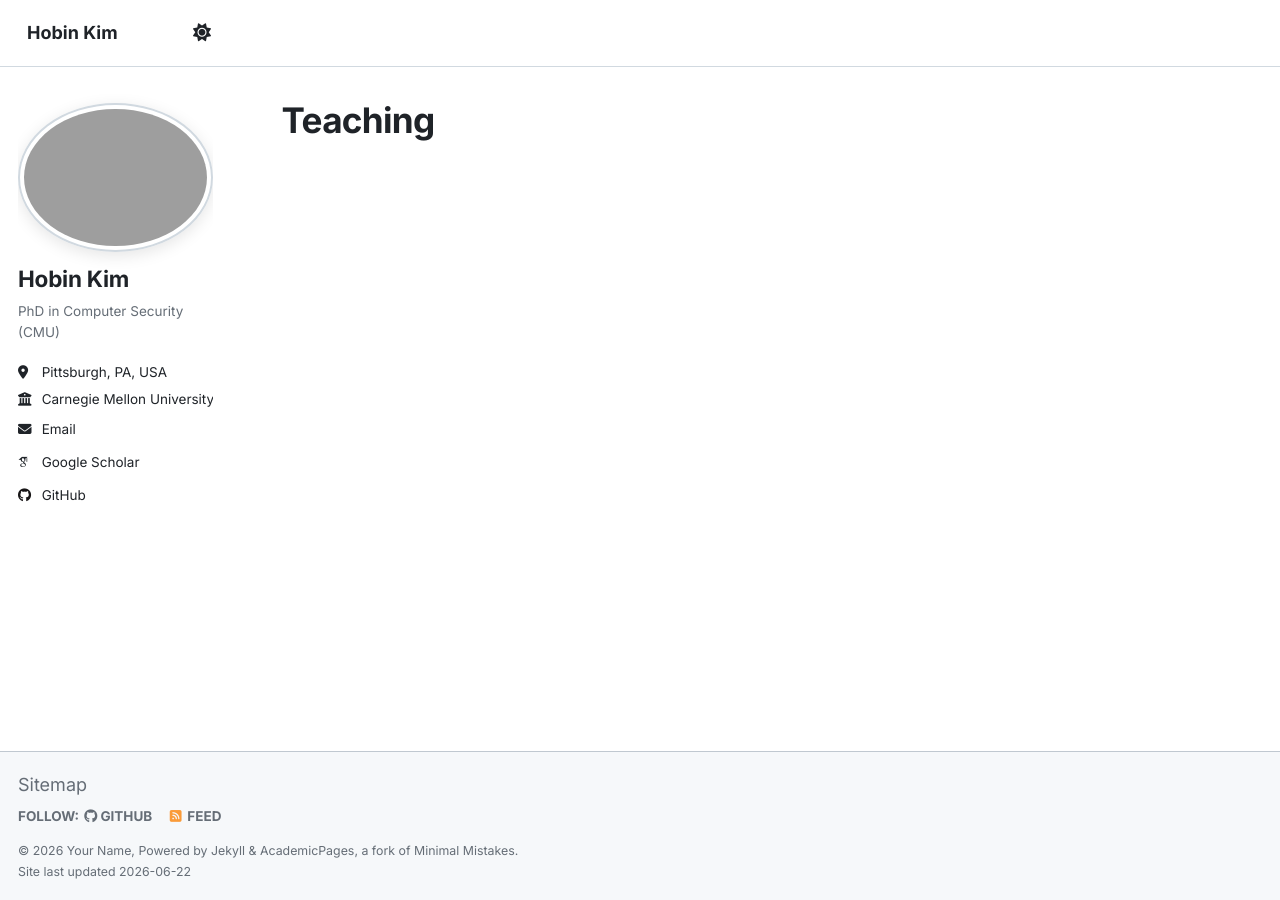
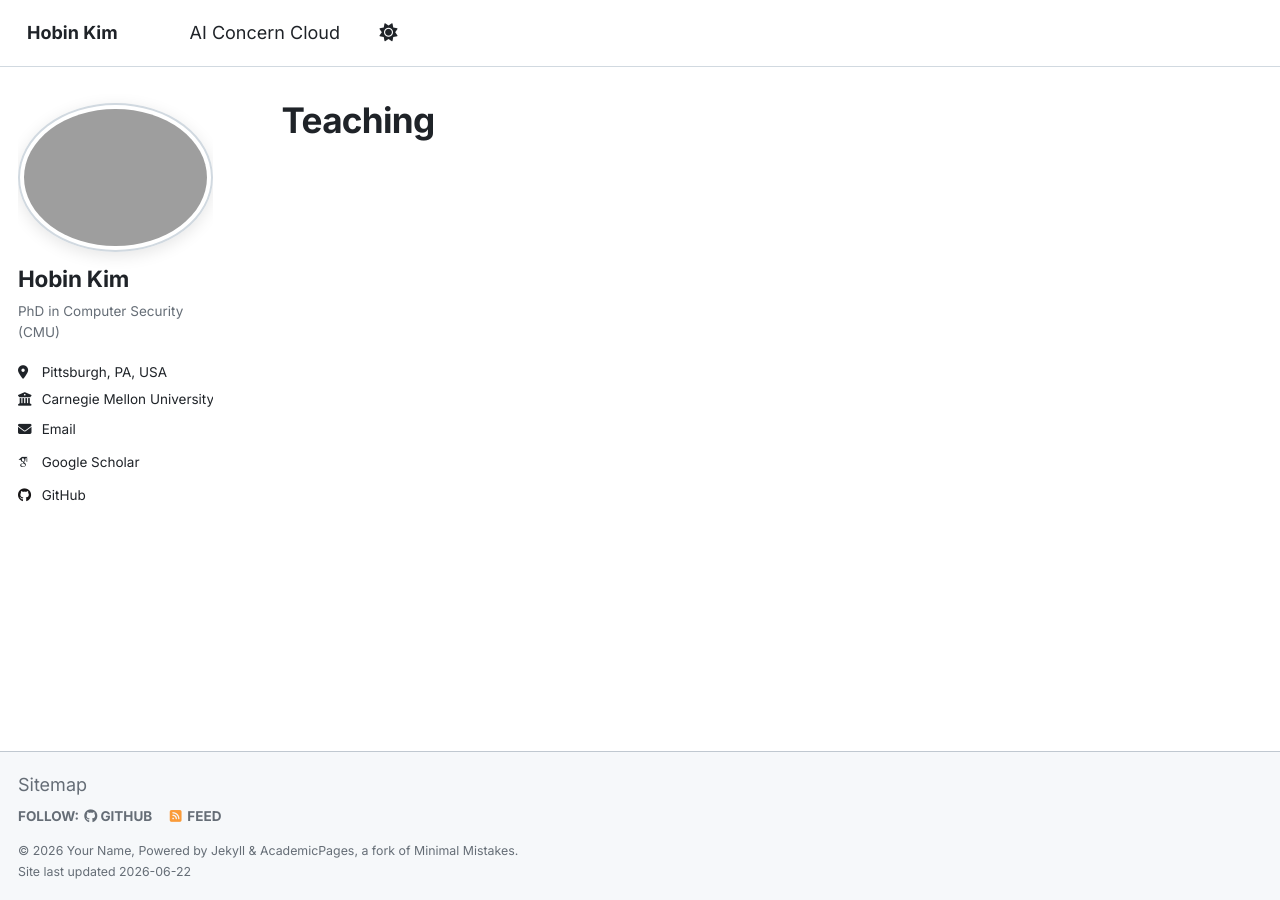
Before and after one commit to hobin-kim/hobin-kim.github.io, a Jekyll site: the page built from _pages/teaching.html, in a window 1280 px wide. Built offline with Jekyll 4.4.1, drawn with Linux system fonts in a browser that asks for light colours; some web fonts are replaced; a script that is not in the unit is left out.

Commit message:
Add AI Concern Cloud tab to navigation
Co-Authored-By: Claude Sonnet 4.6 <noreply@anthropic.com>

```diff
--- a/_data/navigation.yml
+++ b/_data/navigation.yml
@@ -8,6 +8,9 @@
 #      Markdown formatted page while the second is generated using JSON.
 
 main:
+  - title: "AI Concern Cloud"
+    url: /ai-concern/
+
   # - title: "Publications"
   #   url: /publications/
 
```
